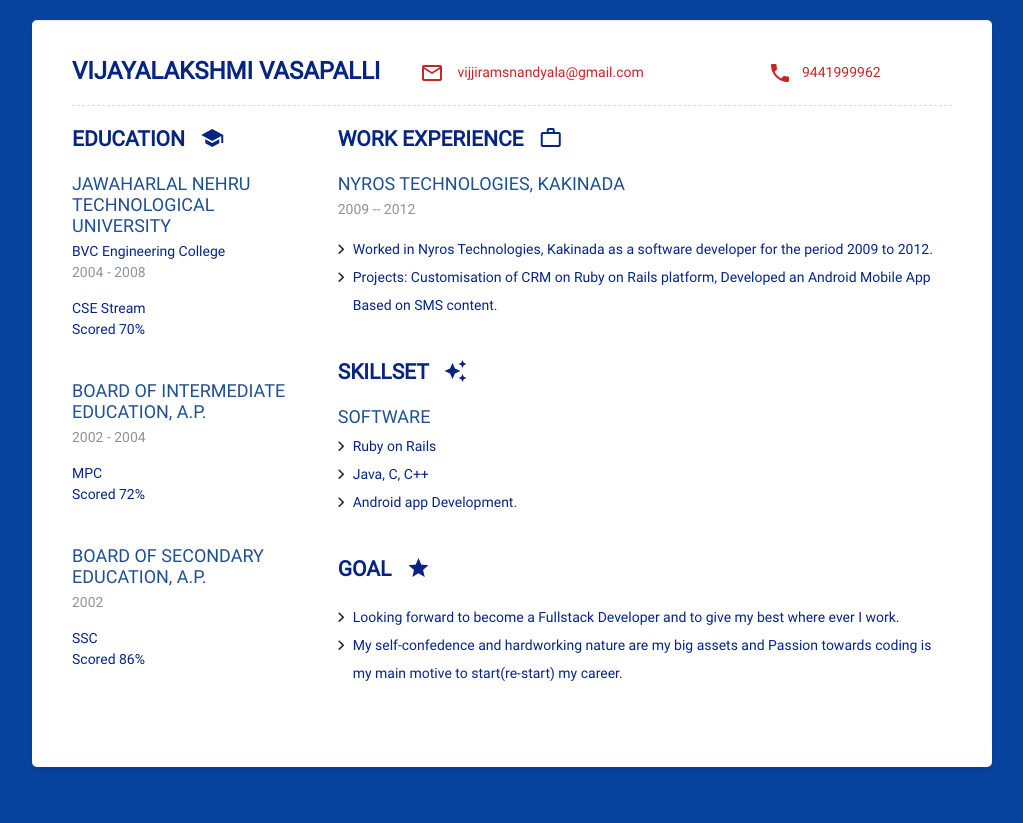
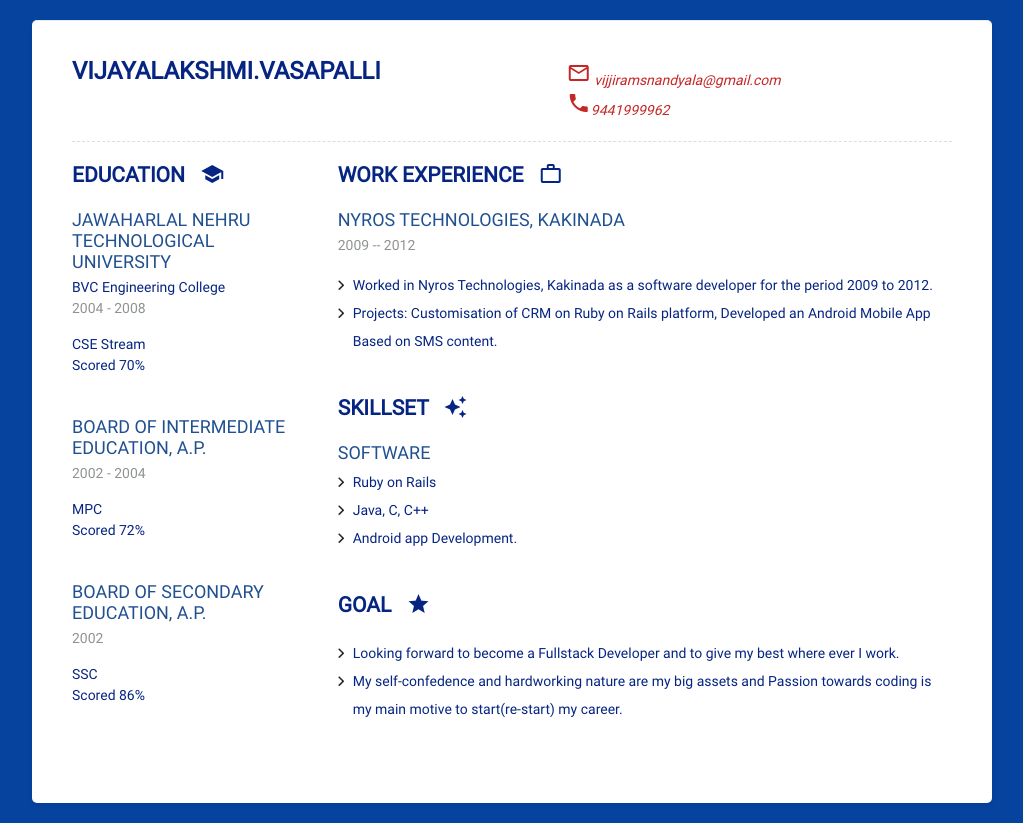
Before and after one commit to vijji-brs/VintageProfileGoal4, a plain HTML site: page index.html in a window 1280 px wide. Shown: the whole page, without its empty margins (128-1151 px from the left). Before the commit the page ends 800 px from the top, so only its background shows below. Drawn offline with Linux system fonts and the light colour scheme.

Commit message:
alignment modifications on header

```diff
--- a/assets/styles/css/style.css
+++ b/assets/styles/css/style.css
@@ -120,7 +120,7 @@ ul li {
 
 header {
   display: grid;
-  grid-template-columns: 2fr 2fr 1fr 0fr;
+  grid-template-columns: 4fr 2fr 3fr 2fr;
   grid-gap: 20px;
   border-bottom: 1px dashed #ddd;
   padding-bottom: 20px;
@@ -128,7 +128,7 @@ header {
 }
 
 header p i {
-  vertical-align: middle;
+  vertical-align: right;
 	padding-right: 10px;
   }
 
--- a/index.html
+++ b/index.html
@@ -36,9 +36,14 @@
 <body>
   <div id="wrapper">
     <header>
-      <h1>VijayaLakshmi Vasapalli</h1>
-      <p ><a href="mailto:vijjiramsnandyala@gmail.com"> <i class="material-icons">mail_outline</i> vijjiramsnandyala@gmail.com </a></p>
-      <p><a href="mobile:9441999962"> <i class="material-icons">phone</i>9441999962 </a> </p>
+      <h1>VijayaLakshmi.Vasapalli</h1>
+
+      <p>
+        <li>
+        <i><a href="mailto:vijjiramsnandyala@gmail.com"> <i class="material-icons">mail_outline</i> vijjiramsnandyala@gmail.com </a></i>
+        <i><a href="mobile:9441999962"> <i class="material-icons">phone</i>9441999962 </a> </i>
+        </li>
+      </p>
       <!-- <p><a href="https://vijjinyros.com" target="_blank"> <i class="material-icons">public</i>www.vijjinyros.com </a></p> -->
 
     </header>
```
